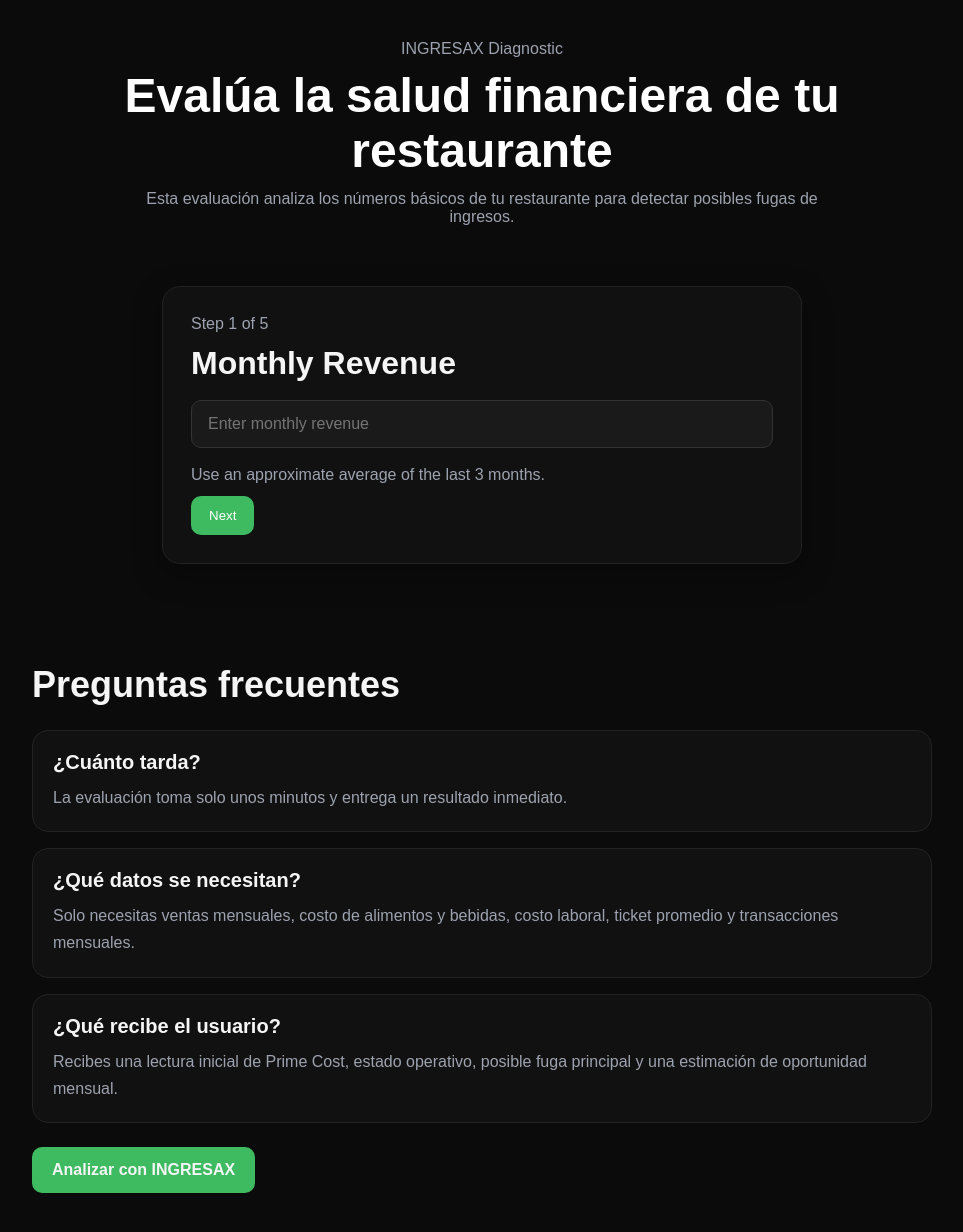
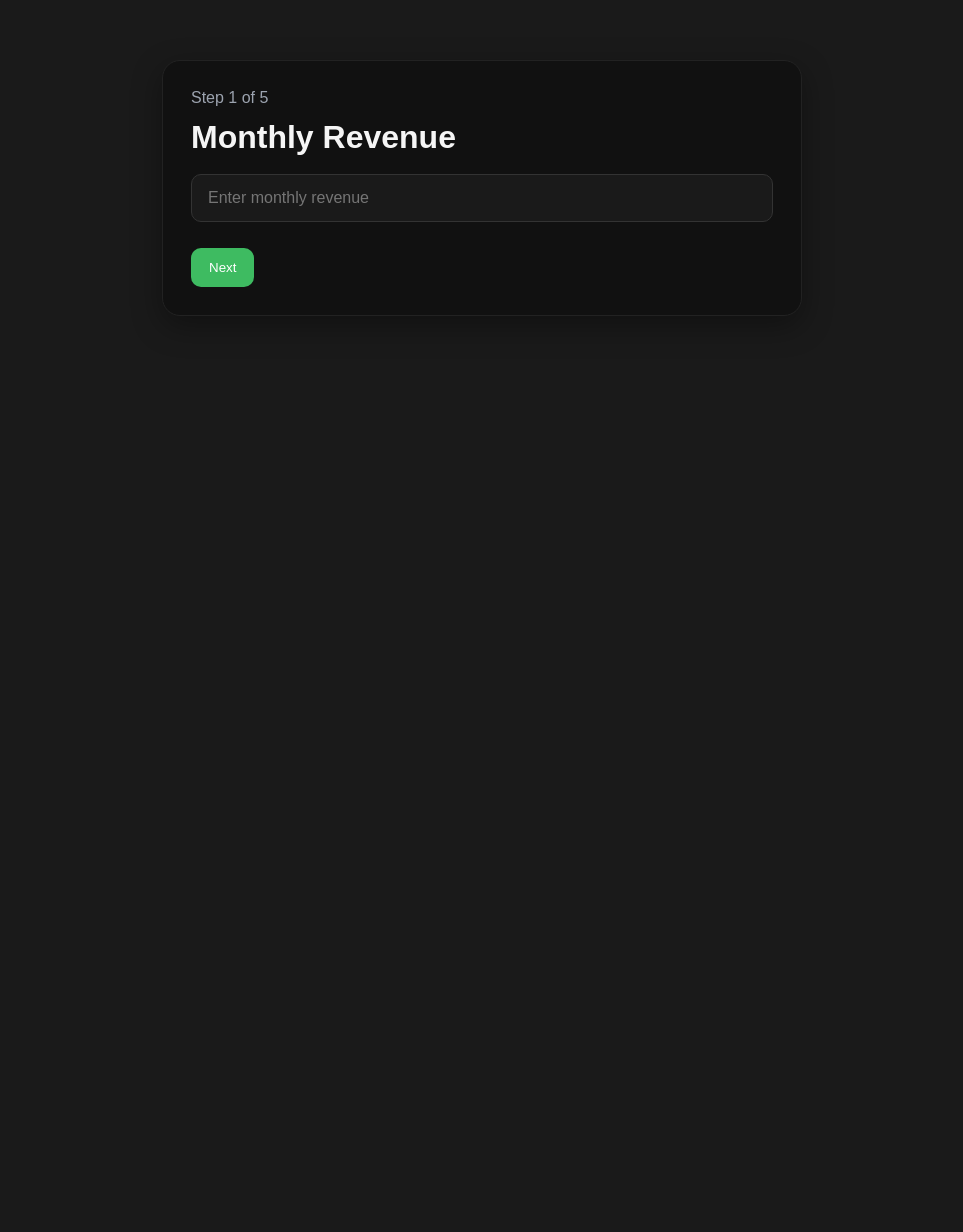
Before and after one commit to bosssunny6396-bot/ingresax, a Next.js app: page /calculator in a window 1280 px wide. Shown: the top 1232 px of the page, without its empty margins (158-1121 px from the left). After the commit the page ends 800 px from the top, so only its background shows below. Built offline with nearby package versions, Linux system fonts and the light colour scheme.

Commit message:
Fix navigation hook in calculator page (useRouter instead of useNavigate)

```diff
--- a/app/calculator/page.tsx
+++ b/app/calculator/page.tsx
@@ -1,53 +1,110 @@
-import Calculator from "../../components/Calculator";
+"use client";
+
+import { useState } from "react";
+import { useRouter } from "next/navigation"; // Use Next.js app router hook
+
+const steps = [
+  {
+    name: "revenue",
+    label: "Monthly Revenue",
+    placeholder: "Enter monthly revenue",
+  },
+  {
+    name: "foodCost",
+    label: "Food & Beverage Cost",
+    placeholder: "Enter food & beverage cost",
+  },
+  {
+    name: "laborCost",
+    label: "Labor Cost",
+    placeholder: "Enter labor cost",
+  },
+  {
+    name: "averageTicket",
+    label: "Average Ticket",
+    placeholder: "Enter average ticket",
+  },
+  {
+    name: "transactions",
+    label: "Monthly Transactions",
+    placeholder: "Enter monthly transactions",
+  },
+];
 
 export default function CalculatorPage() {
+  const [step, setStep] = useState(0);
+  const [inputs, setInputs] = useState({
+    revenue: "",
+    foodCost: "",
+    laborCost: "",
+    averageTicket: "",
+    transactions: "",
+  });
+  const [showResults, setShowResults] = useState(false);
+  const router = useRouter(); // Initialize Next.js router
+
+  const currentStep = steps[step];
+
+  const handleChange = (e: React.ChangeEvent<HTMLInputElement>) => {
+    setInputs({
+      ...inputs,
+      [e.target.name]: e.target.value,
+    });
+  };
+
+  const handleNext = () => {
+    const currentValue = inputs[currentStep.name as keyof typeof inputs];
+
+    if (!currentValue) {
+      alert("Please fill this field first.");
+      return;
+    }
+
+    if (step < steps.length - 1) {
+      setStep(step + 1);
+    } else {
+      setShowResults(true); // Show the "See Detailed Results" button
+    }
+  };
+
+  const handleBack = () => {
+    if (step > 0) {
+      setStep(step - 1);
+    }
+  };
+
+  // Function to redirect to results page using next/navigation
+  const goToResults = () => {
+    router.push("/results"); // Redirect to the /results page
+  };
+
   return (
-    <main style={{ minHeight: "100vh", background: "#0B0B0B", padding: "40px 20px" }}>
-      <div style={{ maxWidth: "900px", margin: "0 auto", textAlign: "center", color: "white" }}>
-        <p style={{ color: "#9CA3AF", marginBottom: "10px" }}>INGRESAX Diagnostic</p>
+    <div className="calculator-box">
+      {!showResults ? (
+        <>
+          <p>Step {step + 1} of {steps.length}</p>
+          <h2>{currentStep.label}</h2>
 
-        <h1 style={{ fontSize: "48px", marginBottom: "12px" }}>
-          Evalúa la salud financiera de tu restaurante
-        </h1>
+          <input
+            type="number"
+            name={currentStep.name}
+            value={inputs[currentStep.name as keyof typeof inputs]}
+            onChange={handleChange}
+            placeholder={currentStep.placeholder}
+          />
 
-        <p style={{ color: "#9CA3AF", maxWidth: "700px", margin: "0 auto 30px" }}>
-          Esta evaluación analiza los números básicos de tu restaurante para detectar posibles fugas de ingresos.
-        </p>
-      </div>
-
-      <Calculator />
-
-      <section className="faq-section">
-        <div className="faq-container">
-          <h2>Preguntas frecuentes</h2>
-
-          <div className="faq-item">
-            <h3>¿Cuánto tarda?</h3>
-            <p>La evaluación toma solo unos minutos y entrega un resultado inmediato.</p>
+          <div className="button-row">
+            {step > 0 && <button onClick={handleBack}>Back</button>}
+            <button onClick={handleNext}>
+              {step === steps.length - 1 ? "See Results" : "Next"}
+            </button>
           </div>
-
-          <div className="faq-item">
-            <h3>¿Qué datos se necesitan?</h3>
-            <p>Solo necesitas ventas mensuales, costo de alimentos y bebidas, costo laboral, ticket promedio y transacciones mensuales.</p>
-          </div>
-
-          <div className="faq-item">
-            <h3>¿Qué recibe el usuario?</h3>
-            <p>Recibes una lectura inicial de Prime Cost, estado operativo, posible fuga principal y una estimación de oportunidad mensual.</p>
-          </div>
-
-          <div className="faq-final-cta">
-            <a
-              href="[PASTE YOUR CALENDLY LINK HERE]"
-              target="_blank"
-              rel="noopener noreferrer"
-              className="primary-btn"
-            >
-              Analizar con INGRESAX
-            </a>
-          </div>
+        </>
+      ) : (
+        <div className="results-panel">
+          <button onClick={goToResults}>See Detailed Results</button> {/* Button to redirect to results page */}
         </div>
-      </section>
-    </main>
+      )}
+    </div>
   );
 }
```
